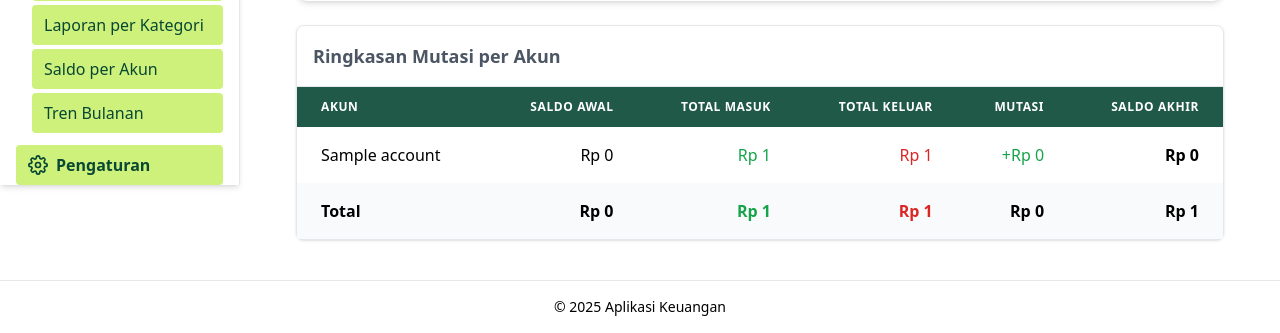
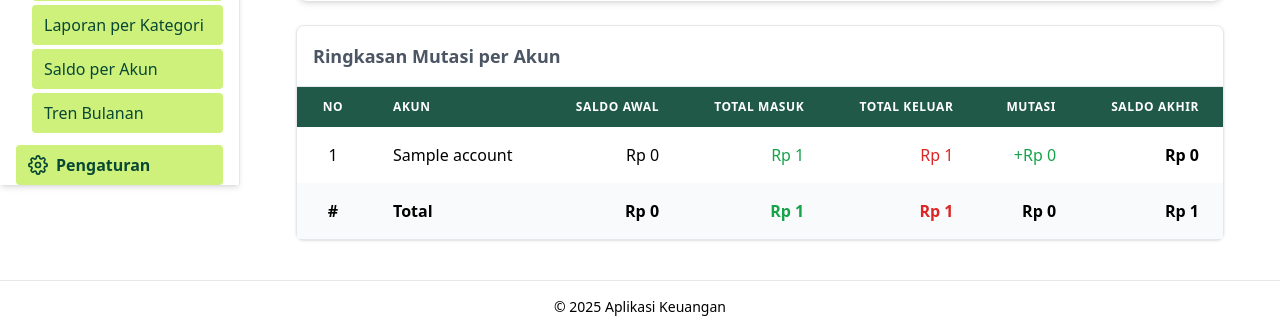
Before and after one commit to choerulram/Aplikasi-Keuangan, a CodeIgniter 4 app: the page made by app/Views/Reports/account.php in a window 1280 px wide. Shown: the part 861-1194 px from the top of the page. Run offline with PHP 8.4 and a stand-in for CodeIgniter, Linux system fonts and the light colour scheme; the template is opened without the code that fills it: most values are stand-ins (such as "Sample title", 1, 10 or a date in 2020); data that the repository does not hold is empty; style sheets or scripts are compiled from the project's sources; some libraries are stand-ins or nearby versions.

Commit message:
feat(reports): add numbering column to Account Balance summary section

```diff
--- a/app/Views/Reports/account.php
+++ b/app/Views/Reports/account.php
@@ -73,6 +73,7 @@
             <table class="min-w-full">
                 <thead class="bg-main/90">
                     <tr>
+                        <th class="px-6 py-3 text-center text-xs font-semibold text-white uppercase tracking-wider">No</th>
                         <th class="px-6 py-3 text-left text-xs font-semibold text-white uppercase tracking-wider">Akun</th>
                         <th class="px-6 py-3 text-right text-xs font-semibold text-white uppercase tracking-wider">Saldo Awal</th>
                         <th class="px-6 py-3 text-right text-xs font-semibold text-white uppercase tracking-wider">Total Masuk</th>
@@ -82,8 +83,9 @@
                     </tr>
                 </thead>
                 <tbody class="bg-white divide-y divide-gray-200">
-                    <?php foreach ($accounts as $account): ?>
+                    <?php $no = 1; foreach ($accounts as $account): ?>
                     <tr>
+                        <td class="px-6 py-4 text-center"><?= $no++ ?></td>
                         <td class="px-6 py-4 whitespace-nowrap"><?= esc($account['nama_akun']) ?></td>
                         <td class="px-6 py-4 text-right">Rp <?= number_format($account['saldo_awal'], 0, ',', '.') ?></td>
                         <td class="px-6 py-4 text-right text-green-600">Rp <?= number_format($account['total_income'], 0, ',', '.') ?></td>
@@ -97,6 +99,7 @@
                 </tbody>
                 <tfoot class="bg-gray-50">
                     <tr>
+                        <td class="px-6 py-4 text-center font-semibold">#</td>
                         <td class="px-6 py-4 font-semibold">Total</td>
                         <td class="px-6 py-4 text-right font-semibold">Rp <?= number_format(array_sum(array_column($accounts, 'saldo_awal')), 0, ',', '.') ?></td>
                         <td class="px-6 py-4 text-right font-semibold text-green-600">Rp <?= number_format(array_sum(array_column($accounts, 'total_income')), 0, ',', '.') ?></td>
```
